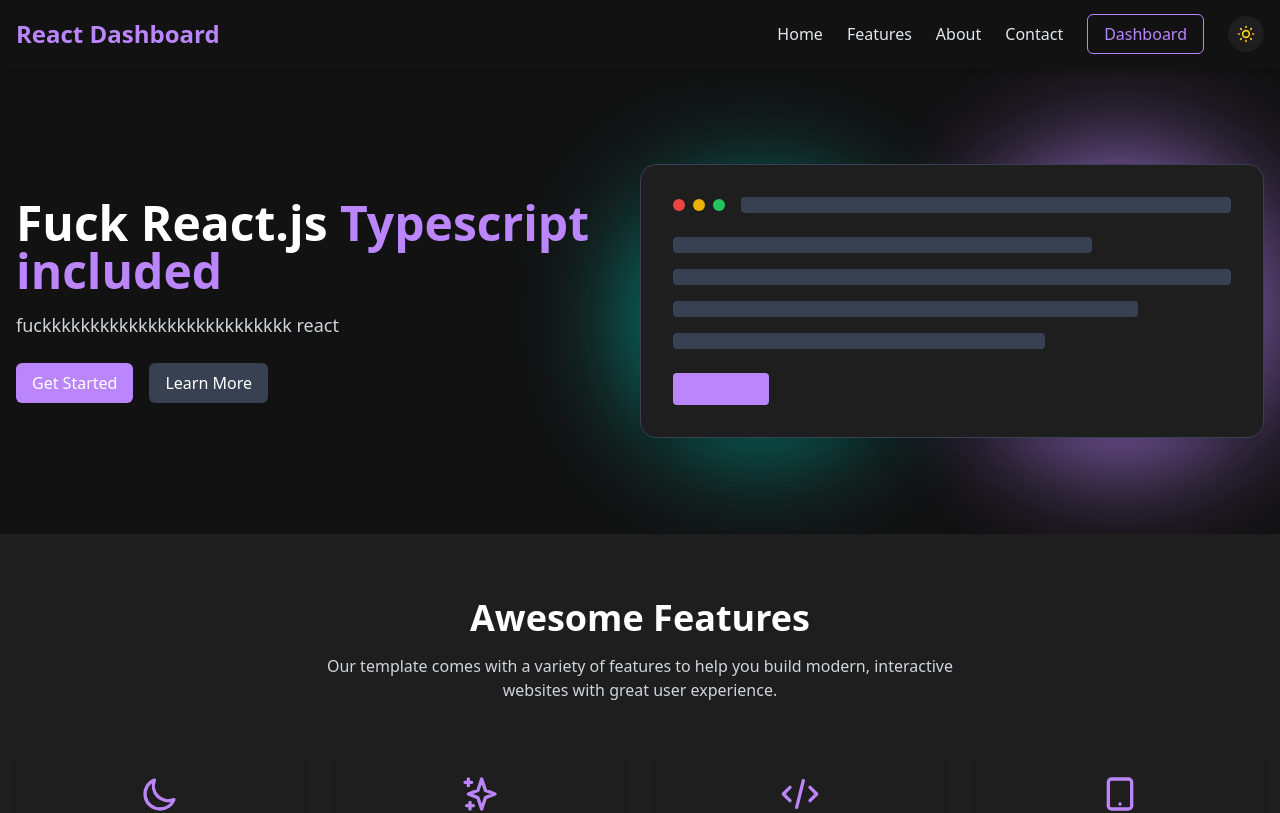
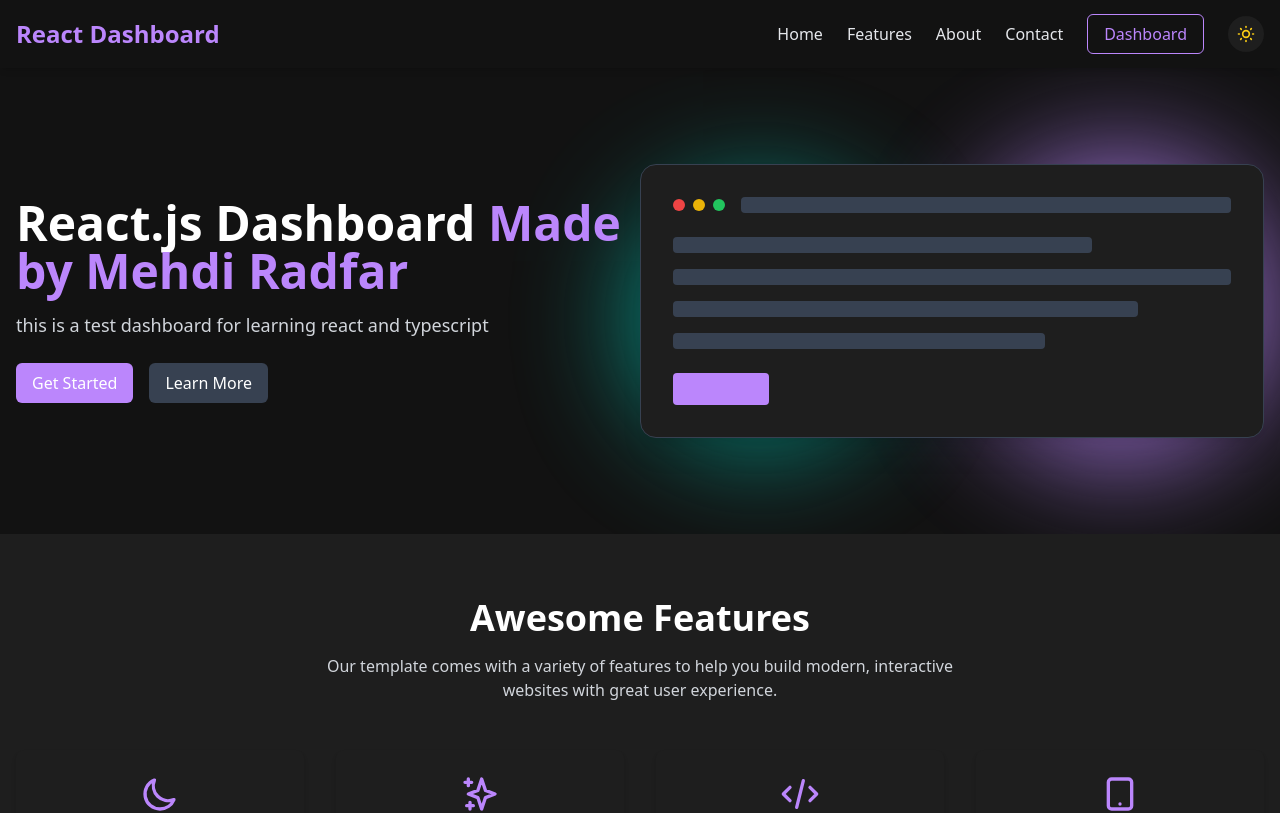
Before and after one commit to funlifew/Typescript-React-Dashboard, a React (Create React App) app: page / in a window 1280 px wide. Shown: the top 813 px of the page. Built offline with nearby package versions, Linux system fonts and the light colour scheme.

Commit message:
Components - 🛣️ Change bad words to polite words :)

```diff
--- a/src/components/HeroSection.tsx
+++ b/src/components/HeroSection.tsx
@@ -14,13 +14,13 @@
           <div className="md:w-1/2 mb-10 md:mb-0">
             <AnimatedElement animation={{ type: 'fade-in' }}>
               <h1 className="text-4xl md:text-5xl font-bold mb-4 text-gray-900 dark:text-white">
-                Fuck React.js <span className="text-blue-600 dark:text-dark-primary">Typescript included</span>
+                React.js Dashboard <span className="text-blue-600 dark:text-dark-primary">Made by Mehdi Radfar</span>
               </h1>
             </AnimatedElement>
 
             <AnimatedElement animation={{ type: 'slide-up', delay: 200 }}>
               <p className="text-lg mb-6 text-gray-700 dark:text-gray-300">
-                fuckkkkkkkkkkkkkkkkkkkkkkkkkk react
+                this is a test dashboard for learning react and typescript
               </p>
             </AnimatedElement>
 
```
